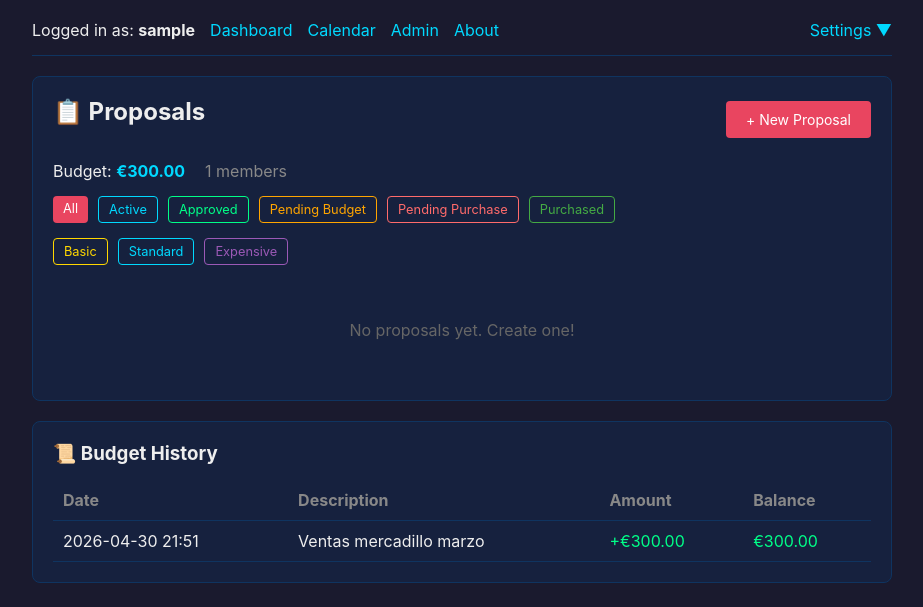
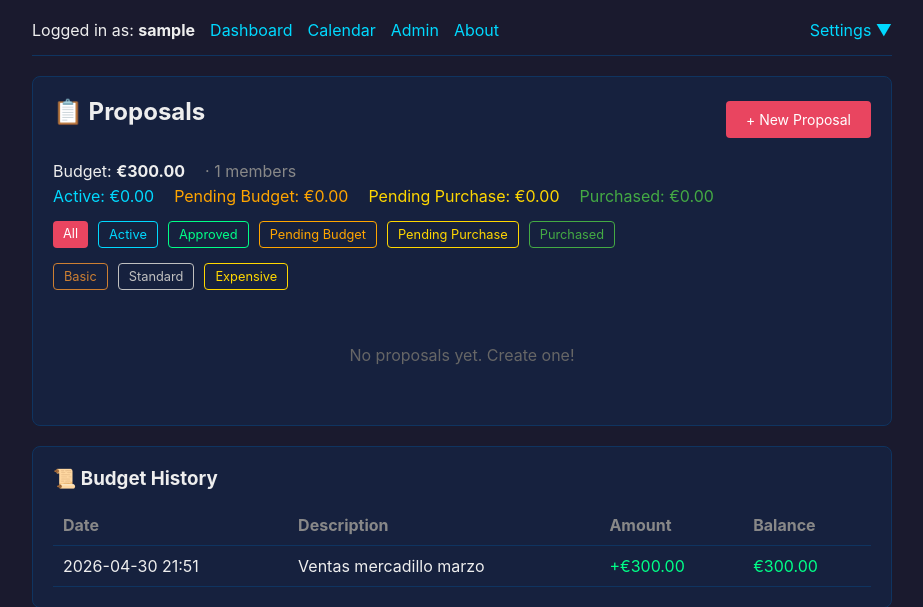
Before and after one commit to makespacemadrid/manavote, a Flask app: page /dashboard in a window 1280 px wide. Shown: the top 607 px of the page, without its empty margins (178-1101 px from the left). Run offline with Flask 3, Linux system fonts and the light colour scheme; the visitor is signed in with stand-in values (Sample User, id 1); data comes from the database, SQL or seed files in the repository; data that the repository does not hold is empty; parts of the project's set-up code (start-up, migrations or seed data) failed here and were passed over.

Commit message:
Add dashboard header stats and restyle proposal list
- Add Active, Committed, Pending Purchase, Purchased sums to dashboard header
- Split header into two lines: Budget/Members top, stats bottom
- Rename Committed to Pending Budget (ES: Presupuesto Pendiente)
- Recolor Basic/Bronze, Standard/Silver, Expensive/Gold
- Move status tags to vote row, move vote buttons under price
- Fix dashboard queries to JOIN members table for creator username
- Recolor Pending Purchase to yellow, In Favor votes to green
- Remove bullet points from header stats

```diff
--- a/app/web/routes/main_routes.py
+++ b/app/web/routes/main_routes.py
@@ -880,31 +880,31 @@ def dashboard():
 
     if filter_type == "basic":
         c.execute(
-            "SELECT * FROM proposals WHERE basic_supplies = 1 ORDER BY created_at DESC"
+            "SELECT p.*, m.username as creator FROM proposals p JOIN members m ON p.created_by = m.id WHERE p.basic_supplies = 1 ORDER BY p.created_at DESC"
         )
     elif filter_type in ("active", "approved", "over_budget"):
         c.execute(
-            "SELECT * FROM proposals WHERE status = ? ORDER BY created_at DESC",
+            "SELECT p.*, m.username as creator FROM proposals p JOIN members m ON p.created_by = m.id WHERE p.status = ? ORDER BY p.created_at DESC",
             (filter_type,),
         )
     elif filter_type == "purchased":
         c.execute(
-            "SELECT * FROM proposals WHERE purchased_at IS NOT NULL ORDER BY created_at DESC"
+            "SELECT p.*, m.username as creator FROM proposals p JOIN members m ON p.created_by = m.id WHERE p.purchased_at IS NOT NULL ORDER BY p.created_at DESC"
         )
     elif filter_type == "not_purchased":
         c.execute(
-            "SELECT * FROM proposals WHERE status = 'approved' AND purchased_at IS NULL ORDER BY created_at DESC"
+            "SELECT p.*, m.username as creator FROM proposals p JOIN members m ON p.created_by = m.id WHERE p.status = 'approved' AND p.purchased_at IS NULL ORDER BY p.created_at DESC"
         )
     elif filter_type == "expensive":
         c.execute(
-            "SELECT * FROM proposals WHERE amount > 50 AND status IN ('active', 'approved') ORDER BY created_at DESC"
+            "SELECT p.*, m.username as creator FROM proposals p JOIN members m ON p.created_by = m.id WHERE p.amount > 50 AND p.status IN ('active', 'approved') ORDER BY p.created_at DESC"
         )
     elif filter_type == "standard":
         c.execute(
-            "SELECT * FROM proposals WHERE status = 'approved' AND basic_supplies = 0 AND amount <= 50 ORDER BY created_at DESC"
+            "SELECT p.*, m.username as creator FROM proposals p JOIN members m ON p.created_by = m.id WHERE p.status = 'approved' AND p.basic_supplies = 0 AND p.amount <= 50 ORDER BY p.created_at DESC"
         )
     else:
-        c.execute("SELECT * FROM proposals ORDER BY created_at DESC")
+        c.execute("SELECT p.*, m.username as creator FROM proposals p JOIN members m ON p.created_by = m.id ORDER BY p.created_at DESC")
 
     proposals = [dict(row) for row in c.fetchall()]
 
@@ -924,6 +924,15 @@ def dashboard():
     current_budget = get_current_budget()
     member_count = get_member_count()
     thresholds = get_thresholds()
+
+    c.execute("SELECT COALESCE(SUM(amount), 0) FROM proposals WHERE status = 'active'")
+    active_proposals_sum = c.fetchone()[0]
+    c.execute("SELECT COALESCE(SUM(amount), 0) FROM proposals WHERE status = 'over_budget'")
+    committed = c.fetchone()[0]
+    c.execute("SELECT COALESCE(SUM(amount), 0) FROM proposals WHERE status = 'approved' AND purchased_at IS NULL")
+    pending_purchase_sum = c.fetchone()[0]
+    c.execute("SELECT COALESCE(SUM(amount), 0) FROM proposals WHERE purchased_at IS NOT NULL")
+    purchased_sum = c.fetchone()[0]
 
     for p in proposals:
         p["min_backers"] = calculate_min_backers(
@@ -953,6 +962,10 @@ def dashboard():
         current_budget=current_budget,
         budget_history=budget_history,
         member_count=member_count,
+        active_proposals_sum=active_proposals_sum,
+        committed=committed,
+        pending_purchase_sum=pending_purchase_sum,
+        purchased_sum=purchased_sum,
         thresholds=thresholds,
         session_lang=lang,
     )
--- a/templates/dashboard.html
+++ b/templates/dashboard.html
@@ -27,9 +27,15 @@
         <h2>📋 {{ 'Proposals'|lang }}</h2>
         <a href="{{ url_for('new_proposal') }}" class="btn">+ {{ 'New Proposal'|lang }}</a>
     </div>
+    <div style="display: flex; gap: 20px; margin-bottom: 5px;">
+        <span>{{ 'Budget'|lang }}: <strong>€{{ "%.2f"|format(current_budget) }}</strong></span>
+        <span style="color: #888;">· {{ member_count }} {{ 'members'|lang }}</span>
+    </div>
     <div style="display: flex; gap: 20px; margin-bottom: 15px;">
-        <span>{{ 'Budget'|lang }}: <strong style="color: #00d9ff;">€{{ "%.2f"|format(current_budget) }}</strong></span>
-        <span style="color: #888;">{{ member_count }} {{ 'members'|lang }}</span>
+        <span style="color: #00d9ff;">{{ 'Active'|lang }}: €{{ "%.2f"|format(active_proposals_sum) }}</span>
+        <span style="color: #ffa500;">{{ 'Committed'|lang }}: €{{ "%.2f"|format(committed) }}</span>
+        <span style="color: #ffd700;">{{ 'Pending Purchase'|lang }}: €{{ "%.2f"|format(pending_purchase_sum) }}</span>
+        <span style="color: #4a4;">{{ 'Purchased'|lang }}: €{{ "%.2f"|format(purchased_sum) }}</span>
     </div>
 
     <div style="margin-bottom: 15px; display: flex; gap: 10px; flex-wrap: wrap;">
@@ -37,13 +43,13 @@
         <a href="{{ url_for('dashboard', filter='active') }}" class="btn" style="padding: 5px 10px; font-size: 0.8em; background: {{ '#00d9ff22' if filter == 'active' else 'transparent' }}; color: #00d9ff; border: 1px solid #00d9ff;">{{ 'Active'|lang }}</a>
         <a href="{{ url_for('dashboard', filter='approved') }}" class="btn" style="padding: 5px 10px; font-size: 0.8em; background: {{ '#00ff8822' if filter == 'approved' else 'transparent' }}; color: #00ff88; border: 1px solid #00ff88;">{{ 'Approved'|lang }}</a>
         <a href="{{ url_for('dashboard', filter='over_budget') }}" class="btn" style="padding: 5px 10px; font-size: 0.8em; background: {{ '#ffa50022' if filter == 'over_budget' else 'transparent' }}; color: #ffa500; border: 1px solid #ffa500;">{{ 'Pending Budget'|lang }}</a>
-        <a href="{{ url_for('dashboard', filter='not_purchased') }}" class="btn" style="padding: 5px 10px; font-size: 0.8em; background: {{ '#ff6b6b22' if filter == 'not_purchased' else 'transparent' }}; color: #ff6b6b; border: 1px solid #ff6b6b;">{{ 'Pending Purchase'|lang }}</a>
+        <a href="{{ url_for('dashboard', filter='not_purchased') }}" class="btn" style="padding: 5px 10px; font-size: 0.8em; background: {{ '#ffd70022' if filter == 'not_purchased' else 'transparent' }}; color: #ffd700; border: 1px solid #ffd700;">{{ 'Pending Purchase'|lang }}</a>
         <a href="{{ url_for('dashboard', filter='purchased') }}" class="btn" style="padding: 5px 10px; font-size: 0.8em; background: {{ '#4a44' if filter == 'purchased' else 'transparent' }}; color: #4a4; border: 1px solid #4a4;">{{ 'Purchased'|lang }}</a>
     </div>
     <div style="margin-bottom: 15px; display: flex; gap: 10px; flex-wrap: wrap;">
-        <a href="{{ url_for('dashboard', filter='basic') }}" class="btn" style="padding: 5px 10px; font-size: 0.8em; background: {{ '#FFD70022' if filter == 'basic' else 'transparent' }}; color: #FFD700; border: 1px solid #FFD700;">{{ 'Basic'|lang }}</a>
-        <a href="{{ url_for('dashboard', filter='standard') }}" class="btn" style="padding: 5px 10px; font-size: 0.8em; background: {{ '#00d9ff22' if filter == 'standard' else 'transparent' }}; color: #00d9ff; border: 1px solid #00d9ff;">{{ 'Standard'|lang }}</a>
-        <a href="{{ url_for('dashboard', filter='expensive') }}" class="btn" style="padding: 5px 10px; font-size: 0.8em; background: {{ '#9b59b622' if filter == 'expensive' else 'transparent' }}; color: #9b59b6; border: 1px solid #9b59b6;">{{ 'Expensive'|lang }}</a>
+        <a href="{{ url_for('dashboard', filter='basic') }}" class="btn" style="padding: 5px 10px; font-size: 0.8em; background: {{ '#CD7F3222' if filter == 'basic' else 'transparent' }}; color: #CD7F32; border: 1px solid #CD7F32;">{{ 'Basic'|lang }}</a>
+        <a href="{{ url_for('dashboard', filter='standard') }}" class="btn" style="padding: 5px 10px; font-size: 0.8em; background: {{ '#C0C0C022' if filter == 'standard' else 'transparent' }}; color: #C0C0C0; border: 1px solid #C0C0C0;">{{ 'Standard'|lang }}</a>
+        <a href="{{ url_for('dashboard', filter='expensive') }}" class="btn" style="padding: 5px 10px; font-size: 0.8em; background: {{ '#FFD70022' if filter == 'expensive' else 'transparent' }}; color: #FFD700; border: 1px solid #FFD700;">{{ 'Expensive'|lang }}</a>
     </div>
 
     {% if total_count is defined and total_count != proposals|length %}
@@ -68,24 +74,22 @@
                     <a href="{{ url_for('proposal_detail', proposal_id=p.id) }}" style="color: #eee; text-decoration: none;">
                         {{ p.title }}
                     </a>
-                    {% if p.status == 'over_budget' %}
-                    <span class="status" style="background: #ffa50022; color: #ffa500;">{{ 'pending_budget'|lang }}</span>
-                    {% else %}
-                    <span class="status status-{{ p.status }}">{{ p.status }}</span>
-                    {% endif %}
-                    {% if p.basic_supplies %}<span class="status" style="background: #FFD700; color: #000; margin-left: 5px;">{{ 'basic'|lang }}</span>{% endif %}
-                    {% if p.status == 'approved' and p.amount > 50 %}<span class="status" style="background: #9b59b622; color: #9b59b6; margin-left: 5px;">{{ 'expensive'|lang }}</span>{% endif %}
-                    {% if p.status == 'approved' and not p.basic_supplies and p.amount <= 50 %}<span class="status" style="background: #00d9ff22; color: #00d9ff; margin-left: 5px;">{{ 'standard'|lang }}</span>{% endif %}
-                    {% if p.purchased_at %}<span class="status" style="background: #4a4; color: #fff; margin-left: 5px;">{{ 'purchased'|lang }}</span>{% endif %}
+                    {% if p.basic_supplies %}<span class="status" style="background: #CD7F32; color: #000; margin-left: 5px;">{{ 'basic'|lang }}</span>{% endif %}
+                    {% if p.status == 'approved' and p.amount > 50 %}<span class="status" style="background: #FFD70022; color: #FFD700; margin-left: 5px;">{{ 'expensive'|lang }}</span>{% endif %}
+                    {% if p.status == 'approved' and not p.basic_supplies and p.amount <= 50 %}<span class="status" style="background: #C0C0C022; color: #C0C0C0; margin-left: 5px;">{{ 'standard'|lang }}</span>{% endif %}
                 </h3>
                 <div class="proposal-meta">
-                    {{ 'by'|lang }} {{ p.username|username }} · {{ p.created_at|localtime("%Y-%m-%d") }}
+                    {{ 'by'|lang }} {{ p.creator|username }} · {{ p.created_at|localtime("%Y-%m-%d") }}
                     {% if p.user_vote %}
                     · {{ 'Your vote'|lang }}: <strong>{{ 'In Favor'|lang if p.user_vote == 'in_favor' else 'Against'|lang }}</strong>
                     {% endif %}
                 </div>
                 <div class="vote-counts">
-                    <span class="vote-approve">✓ {{ p.approve_count }} {{ 'in favor'|lang }}</span>
+                    {% if p.purchased_at %}<span class="status" style="background: #4a4; color: #fff; margin-right: 10px;">{{ 'purchased'|lang }}</span>
+                    {% elif p.status == 'approved' %}<span class="status" style="background: #ffd70022; color: #ffd700; margin-right: 10px;">{{ 'Pending Purchase'|lang }}</span>
+                    {% elif p.status == 'over_budget' %}<span class="status" style="background: #ffa50022; color: #ffa500; margin-right: 10px;">{{ 'pending_budget'|lang }}</span>
+                    {% elif p.status == 'active' %}<span class="status status-active" style="margin-right: 10px;">{{ 'active'|lang }}</span>{% endif %}
+                    <span style="color: #00ff88;">✓ {{ p.approve_count }} {{ 'in favor'|lang }}</span>
                     <span class="vote-reject">✗ {{ p.reject_count }} {{ 'against'|lang }}</span>
                     <span style="color: {{ '#00d9ff' if p.net_votes >= p.min_backers else '#888' }};">({{ p.net_votes }} {{ 'net'|lang }})</span>
                 </div>
@@ -95,22 +99,8 @@
                 </div>
                 {% endif %}
                 {% if p.status == 'active' and p.user_vote %}
-                <div style="margin-top: 8px; display: flex; gap: 5px;">
-                    <form method="POST" action="{{ url_for('quick_vote', proposal_id=p.id) }}">
-                        <input type="hidden" name="csrf_token" value="{{ csrf_token() }}"/>
-                        <button type="submit" name="vote" value="in_favor" class="vote-btn approve {{ 'active' if p.user_vote == 'in_favor' else '' }}" style="padding: 4px 8px; font-size: 0.75em;">✓ {{ 'In Favor'|lang }}</button>
-                        <button type="submit" name="vote" value="against" class="vote-btn reject {{ 'active' if p.user_vote == 'against' else '' }}" style="padding: 4px 8px; font-size: 0.75em;">✗ {{ 'Against'|lang }}</button>
-                    </form>
-                </div>
                 {% endif %}
                 {% if p.status == 'active' and not p.user_vote %}
-                <div style="margin-top: 8px; display: flex; gap: 5px;">
-                    <form method="POST" action="{{ url_for('quick_vote', proposal_id=p.id) }}">
-                        <input type="hidden" name="csrf_token" value="{{ csrf_token() }}"/>
-                        <button type="submit" name="vote" value="in_favor" class="vote-btn approve" style="padding: 4px 8px; font-size: 0.75em;">✓ {{ 'In Favor'|lang }}</button>
-                        <button type="submit" name="vote" value="against" class="vote-btn reject" style="padding: 4px 8px; font-size: 0.75em;">✗ {{ 'Against'|lang }}</button>
-                    </form>
-                </div>
                 {% endif %}
                 {% if p.status == 'approved' and (p.created_by == session.member_id or session.is_admin) %}
                 <div style="margin-top: 5px; display: flex; gap: 10px; align-items: center;">
@@ -136,6 +126,24 @@
             </div>
             <div style="text-align: right;">
                 <div class="proposal-amount">€{{ "%.2f"|format(p.amount) }}</div>
+                {% if p.status == 'active' and p.user_vote %}
+                <div style="margin-top: 8px; display: flex; gap: 5px; justify-content: flex-end;">
+                    <form method="POST" action="{{ url_for('quick_vote', proposal_id=p.id) }}">
+                        <input type="hidden" name="csrf_token" value="{{ csrf_token() }}"/>
+                        <button type="submit" name="vote" value="in_favor" class="vote-btn approve {{ 'active' if p.user_vote == 'in_favor' else '' }}" style="padding: 4px 8px; font-size: 0.75em; background: #00ff8822; color: #00ff88; border: 1px solid #00ff88;">✓ {{ 'In Favor'|lang }}</button>
+                        <button type="submit" name="vote" value="against" class="vote-btn reject {{ 'active' if p.user_vote == 'against' else '' }}" style="padding: 4px 8px; font-size: 0.75em;">✗ {{ 'Against'|lang }}</button>
+                    </form>
+                </div>
+                {% endif %}
+                {% if p.status == 'active' and not p.user_vote %}
+                <div style="margin-top: 8px; display: flex; gap: 5px; justify-content: flex-end;">
+                    <form method="POST" action="{{ url_for('quick_vote', proposal_id=p.id) }}">
+                        <input type="hidden" name="csrf_token" value="{{ csrf_token() }}"/>
+                        <button type="submit" name="vote" value="in_favor" class="vote-btn approve" style="padding: 4px 8px; font-size: 0.75em; background: #00ff8822; color: #00ff88; border: 1px solid #00ff88;">✓ {{ 'In Favor'|lang }}</button>
+                        <button type="submit" name="vote" value="against" class="vote-btn reject" style="padding: 4px 8px; font-size: 0.75em;">✗ {{ 'Against'|lang }}</button>
+                    </form>
+                </div>
+                {% endif %}
             </div>
         </li>
         {% endfor %}
```
Also changed, not shown: translations.py (+4 -4 lines).
